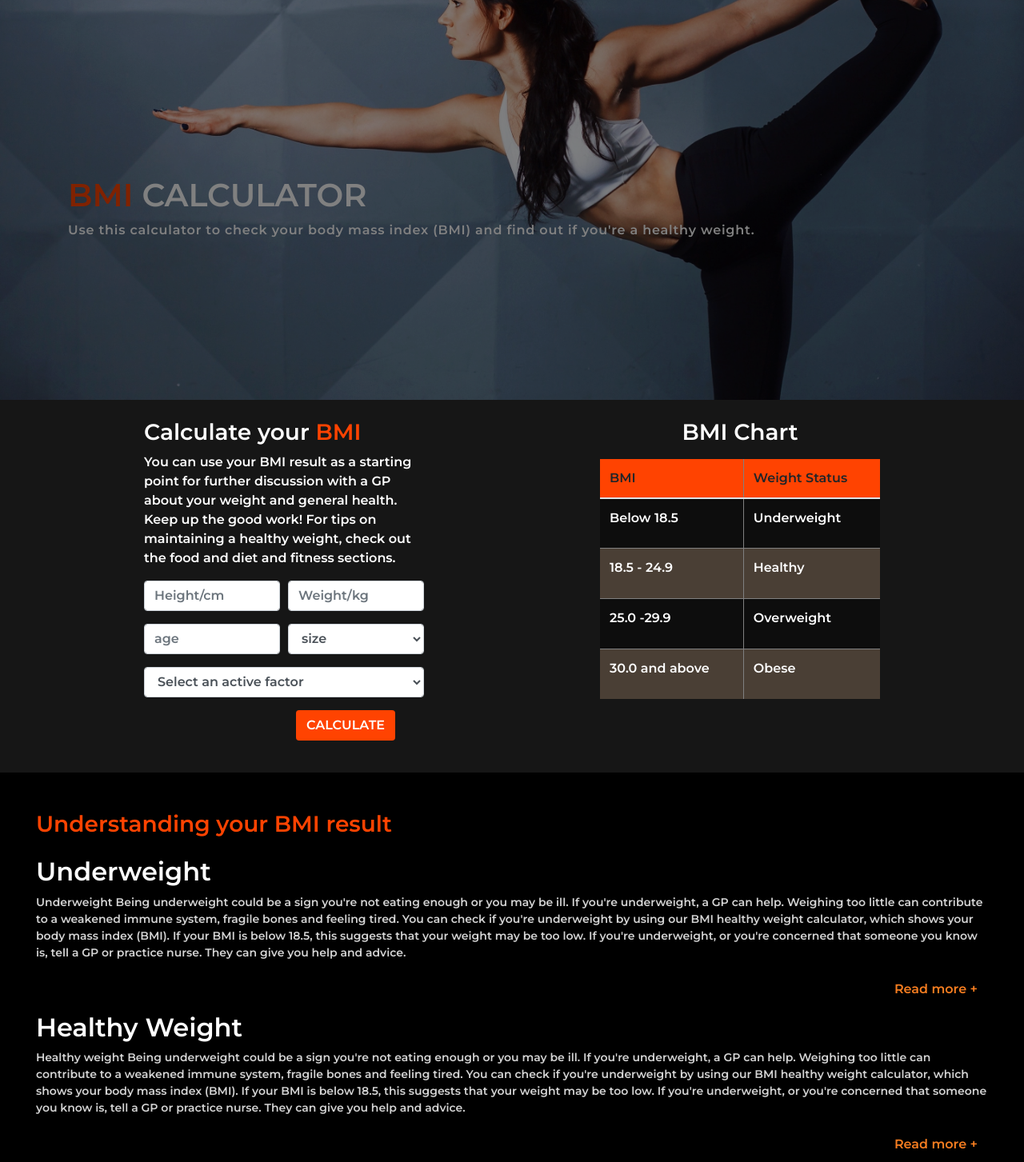
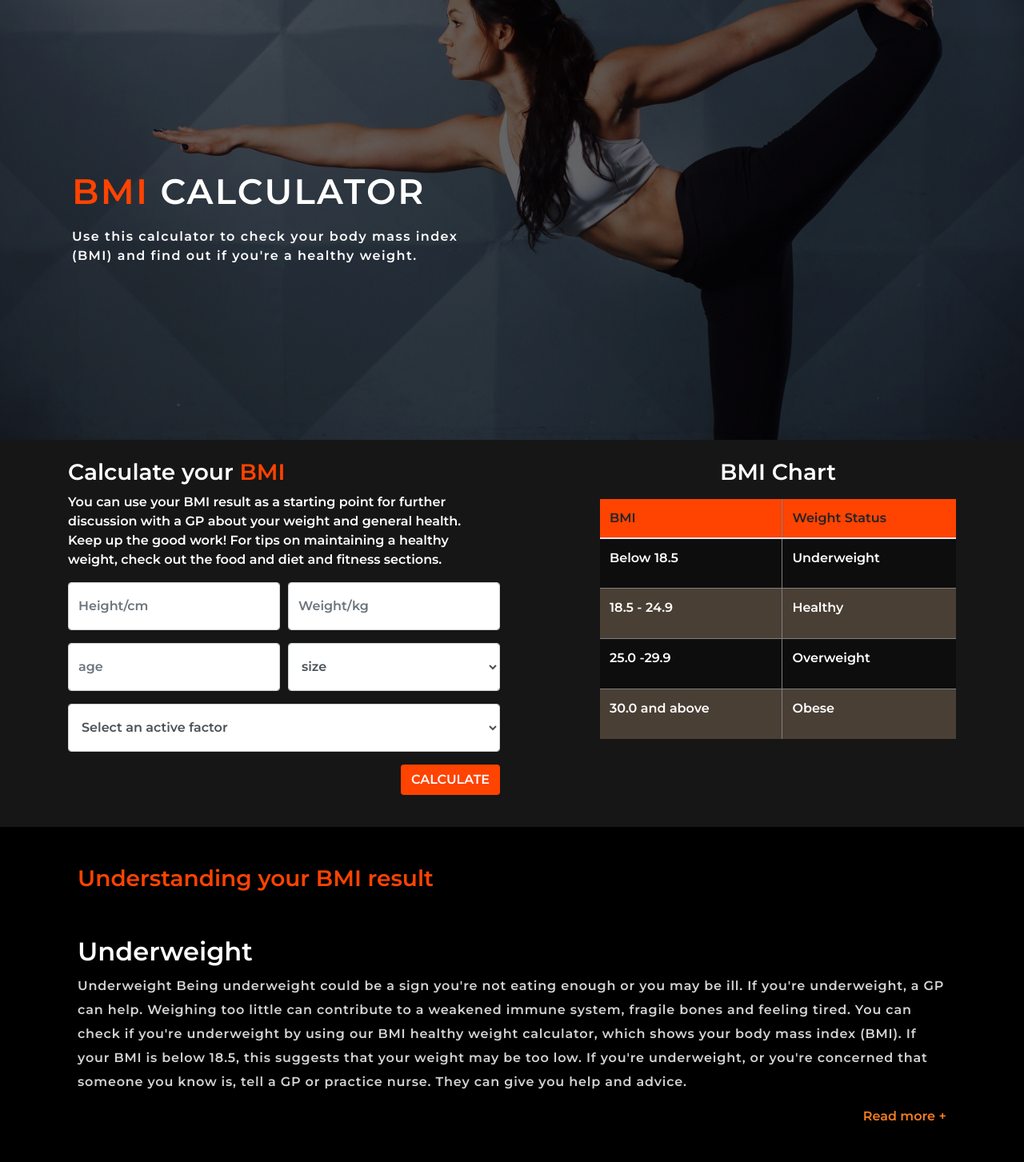
Before and after one commit to hngi/NEW-AVENGERS-VARIATION-2-GYM-FITNESS, a plain HTML site: page bmi-calculator.html in a window 1280 px wide. Shown: the top 1453 px of the page at 80% size. Drawn offline with Linux system fonts and the light colour scheme.

Commit message:
feat:bmi-calculator page

```diff
--- a/assets/css/custom-css/main.css
+++ b/assets/css/custom-css/main.css
@@ -21,16 +21,64 @@ body {
 .big-banner {
     background-image: url('../../img/bmi-banner.png');
     background-size: cover;
-    filter: brightness(50%);
+    /* filter: brightness(50%); */
     background-position: center;
     background-repeat: no-repeat;
     width: 100%;
 }
 
+.overlay {
+    height: inherit;
+    width: 100%;
+    top: 0;
+    left: 0;
+    position: absolute;
+    background-color: rgba(0, 0, 0, 0.6);
+}
+
+.footer-overlay {
+    height: inherit;
+    width: 100%;
+    left: 0;
+    position: absolute;
+    background-color: rgba(0, 0, 0, 0.6);
+}
+
+.bmi-head {
+    font-family: 'Montserrat', sans-serif;
+    font-style: normal;
+    font-weight: 900;
+    font-size: 60px;
+    line-height: 73px;
+    letter-spacing: 0.05em;
+    margin-left: 60px;
+}
+
+.bmi-desc {
+    font-style: normal;
+            font-weight: normal;
+            font-size: 20px;
+            letter-spacing: 0.09em;
+    margin-left: 60px;
+}
+
+.bmi-text {
+    line-height: 30px;
+letter-spacing: 0.05em;
+}
+
+.bmi-input {
+    height: 60px
+}
+
+.banner-footer {
+    height: inherit;
+}
+
 .end-banner {
     background-image: url('../../img/bmi-end.png');
     background-size: cover;
-    filter: brightness(50%);
+    /* filter: brightness(50%); */
     background-position: center;
     background-repeat: no-repeat;
     width: 100%;
@@ -42,8 +90,8 @@ body {
     color: #ffffff;
     font-weight: bold;
 }
-.banner-text {
-    margin-top: 220px;
+.banner {
+    height: inherit;
 }
 .end-banner-text {
     margin-top: 230px;
@@ -74,4 +122,39 @@ body {
         margin: 0 auto;
     }
 
+    .bmi-desc {
+        font-size: 16px;
+        margin-left: 10px;
+        padding: 0;
+    }
+
+    .bmi-head {
+        font-size: 44px;
+        margin-left: 10px;
+        padding: 0;
+    }
+
+    .bmi-text {
+        font-size: 14px;
+        line-height: 28px;
+    }
+
+    .bmi-link {
+        justify-content: center !important;
+    }
+
+    .calculate-btn {
+        justify-content: center !important;
+    }
+
 }
+
+@media (min-width: 768px) {
+    .bmi-desc {
+        font-size: 16px;
+    }
+
+    .bmi-head {
+        font-size: 44px;
+    }
+}
--- a/bmi-calculator.html
+++ b/bmi-calculator.html
@@ -4,10 +4,10 @@
 <head>
   <meta charset="UTF-8">
   <meta name="viewport" content="width=device-width, initial-scale=1.0">
-    <link rel="stylesheet" href="../../assets/css/bootstrap-css/bootstrap.min.css">
-    <link rel="stylesheet" href="../../assets/css/custom-css/footer.css">
-    <link rel="stylesheet" href="../../assets/css/custom-css/header.css">
-    <link rel="stylesheet" href="../../assets/css/custom-css/main.css">
+  <link rel="stylesheet" href="./assets/css/bootstrap-css/bootstrap.min.css">
+  <link rel="stylesheet" href="./assets/css/custom-css/footer.css">
+  <link rel="stylesheet" href="./assets/css/custom-css/header.css">
+  <link rel="stylesheet" href="./assets/css/custom-css/main.css">
   <link href="https://fonts.googleapis.com/css2?family=Montserrat:wght@600&display=swap" rel="stylesheet">
   <title>Gym | Fitness</title>
 </head>
@@ -15,69 +15,72 @@
 <body>
   <!-- Page header -->
   <section class="page-section ">
-        <div class="container-fluid big-banner img" style="height: 500px;">
-            <div class="container">
-                <div class="row">
-                    <div class="col banner-text">
-                        <h1 style="color:#FF4301;">BMI <span class="text-white"> CALCULATOR</span></h1>
-                        <p class="text-white" style="font-weight: normal; letter-spacing: 0.05em;line-height: 24px;">Use this calculator to check your body  mass index
+    <div class="container-fluid big-banner img" style="height: 550px;">
+      <!-- <div class="container"> -->
+      <div class="overlay"></div>
+      <div class="row flex banner align-content-center">
+        <div class="col ml-6">
+          <h1 class="bmi-head col-lg-7  col-md-12" style="color:#FF4301;">BMI <span class="text-white">CALCULATOR</span>
+          </h1>
+          <p class="ml-6 col-lg-5 col-md-8 bmi-desc text-white">Use this
+            calculator to check your body mass index
             (BMI) and find out if you're a healthy weight.</p>
         </div>
       </div>
     </div>
-        </div>
+    <!-- </div> -->
   </section>
 
   <!-- Calculator section  -->
   <section class="page-section" style="background: rgba(13, 13, 13, 0.96);">
     <div class="container pt-4 pb-4 mx-auto">
-            <div class="row justify-content-center">
-                <div class="calculate col-lg-4 col-md-4 col-sm-12 mx-auto">
+      <div class="row justify-content-between">
+        <div class="calculate col-lg-6 col-md-12 col-sm-12 mx-aut">
           <h3 class="text-white">Calculate your <span style="color:#FF4301;"> BMI</span></h3>
-                    <p class="text-white">You can use your BMI result as a starting point for further discussion with a GP about your weight and general health.
-                         Keep up the good work! For tips on maintaining a healthy weight, check out the food and diet and fitness sections.</p>
-                    <form action="">
+          <p class="text-white">You can use your BMI result as a starting point for further discussion with a GP about
+            your weight and general health. <br />
+            Keep up the good work! For tips on maintaining a healthy weight, check out the food and diet and fitness
+            sections.</p>
+          <form class="d-flex flex-column" action="">
             <div class="form-row">
-                            <div class=" form-group col-lg-6 col-md-6">
-                              <input type="text" class="form-control" placeholder="Height/cm">
+              <div class=" form-group col-lg-6 col-md-12">
+                <input type="text" class="form-control bmi-input" placeholder="Height/cm">
               </div>
-                            <div class="form-group col-lg-6 col-md-6">
-                              <input type="text" class="form-control" placeholder="Weight/kg">
+              <div class="form-group col-lg-6 col-md-12">
+                <input type="text" class="form-control bmi-input" placeholder="Weight/kg">
               </div>
             </div>
             <div class="form-row">
-                            <div class="form-group col-lg-6 col-md-4">
-                                <input type="text" class="form-control" placeholder="age">
+              <div class="form-group col-lg-6 col-md-6">
+                <input type="text" class="form-control bmi-input" placeholder="age">
               </div>
-                            <div class="form-group col-lg-6  col-md-4">
-                                <select id="inputState" class="form-control">
+              <div class="form-group col-lg-6  col-md-6">
+                <select id="inputState" class="form-control bmi-input">
                   <option selected>size</option>
                   <option>...</option>
                 </select>
               </div>
             </div>
             <div class="row">
-                            <div class="form-group col-lg-12 col-md-8">
-                                <select id="inputState" class="form-control">
+              <div class="form-group col-lg-12 col-md-12">
+                <select id="inputState" class="form-control bmi-input">
                   <option selected>Select an active factor</option>
                   <option>...</option>
                 </select>
               </div>
-                            <div class="form-group col-lg-12 col-md-8">
-                              <div class="col-lg-6 float-right calculate-btn">
+              <div class="form-group d-flex flex-row justify-content-end col calculate-btn">
                 <button class="btn " style="background-color: #FF4301; color: #ffffff;">CALCULATE</button>
-                              </div>
               </div>
             </div>
           </form>
         </div>
-                <div class="col-lg-4 col-md-4 col-sm-12 mx-auto">
+        <div class="col-lg-5 col-md-12 col-sm-12 mx-auo">
           <h3 class="text-white text-center mb-3">BMI Chart</h3>
           <table class="table " rules='all'>
             <thead style="font-weight: bolder;">
               <tr style="background-color: #FF4301;">
-                              <th scope="col">BMI</th>
-                              <th scope="col">Weight Status</th>
+                <th style="font-weight: bold !important;" scope="col">BMI</th>
+                <th style="font-weight: bold !important;" scope="col">Weight Status</th>
               </tr>
             </thead>
             <tbody class="table-body">
@@ -85,7 +88,7 @@
                 <td>Below 18.5</td>
                 <td>Underweight</td>
               </tr>
-                            <tr style="background-color: #4A3F35;" >
+              <tr style="background-color: #4A3F35;">
                 <td>18.5 - 24.9</td>
                 <td> Healthy </td>
               </tr>
@@ -104,46 +107,66 @@
     </div>
   </section>
 
-    <!-- essay -->
+  <!-- Third section -->
 
   <section class="page-section" style="background-color: black;">
     <div class="container-fluid ">
-            <div class="col">
-                <div class="col pt-5 pb-3 " style="color: #FF4301;">
+      <div class="col-11 mx-auto">
+        <div class="col pt-5 pb-5 " style="color: #FF4301;">
           <h3>Understanding your BMI result</h3>
         </div>
         <div class="col pb-5">
           <h2 style="color: #ffffff;">Underweight</h2>
-                  <p style="color: lightgrey; font-size: 14px;">Underweight Being underweight could be a sign you're not eating enough or you may be ill.
+          <p style="color: lightgrey; " class="bmi-text">Underweight Being underweight could be a sign
+            you're not eating
+            enough or you may be ill.
             If you're underweight, a GP can help. Weighing too little can contribute to a weakened immune system,
-                      fragile bones and feeling tired. You can check if you're underweight by using our BMI healthy weight calculator,
-                       which shows your body mass index (BMI). If your BMI is below 18.5, this suggests that your weight may be too low.
-                       If you're underweight, or you're concerned that someone you know is, tell a GP or practice nurse. They can give you help and advice. </p>
-                  <a class="btn btn-xl float-right read-more" style="color:#F57D20;" href="#">Read more +</a>
+            fragile bones and feeling tired. You can check if you're underweight by using our BMI healthy weight
+            calculator,
+            which shows your body mass index (BMI). If your BMI is below 18.5, this suggests that your weight may be too
+            low.
+            If you're underweight, or you're concerned that someone you know is, tell a GP or practice nurse. They can
+            give you help and advice. </p>
+          <a class="d-flex justify-content-end bmi-link" style="color:#F57D20;" href="#">Read more +</a>
 
         </div>
         <div class="col pb-5">
           <h2 style="color: #ffffff;">Healthy Weight</h2>
-                  <p style="color: lightgrey; font-size: 14px;">Healthy weight Being underweight could be a sign you're not eating enough or you may be ill.
+          <p style="color: lightgrey; " class="bmi-text">Healthy weight Being underweight could be a
+            sign you're not
+            eating enough or you may be ill.
             If you're underweight, a GP can help. Weighing too little can contribute to a weakened immune system,
-                    fragile bones and feeling tired. You can check if you're underweight by using our BMI healthy weight calculator, which shows your body mass index (BMI). If your BMI is below 18.5, this suggests that your weight may be too low. If you're underweight, or you're concerned that someone you know is, tell a GP or practice nurse.
+            fragile bones and feeling tired. You can check if you're underweight by using our BMI healthy weight
+            calculator, which shows your body mass index (BMI). If your BMI is below 18.5, this suggests that your
+            weight may be too low. If you're underweight, or you're concerned that someone you know is, tell a GP or
+            practice nurse.
             They can give you help and advice.</p>
-                  <a class="btn btn-xl float-right read-more" style="color:#F57D20;" href="#">Read more +</a>
+          <a class="d-flex justify-content-end bmi-link" style="color:#F57D20;" href="#">Read more +</a>
         </div>
         <div class="col pb-5">
           <h2 style="color: #ffffff;">Overweight</h2>
-                  <p style="color:lightgrey; font-size: 14px;">Healthy weight Being underweight could be a sign you're not eating enough or you may be ill.
+          <p style="color:lightgrey; " class="bmi-text">Healthy weight Being underweight could be a sign
+            you're not
+            eating enough or you may be ill.
             If you're underweight, a GP can help. Weighing too little can contribute to a weakened immune system,
-                     fragile bones and feeling tired. You can check if you're underweight by using our BMI healthy weight calculator, which shows your body mass index (BMI). If your BMI is below 18.5, this suggests that your weight may be too low. If you're underweight, or you're concerned that someone you know is, tell a GP or practice nurse.
+            fragile bones and feeling tired. You can check if you're underweight by using our BMI healthy weight
+            calculator, which shows your body mass index (BMI). If your BMI is below 18.5, this suggests that your
+            weight may be too low. If you're underweight, or you're concerned that someone you know is, tell a GP or
+            practice nurse.
             They can give you help and advice. </p>
-                  <a class="btn btn-xl float-right read-more" style="color:#F57D20;" href="#">Read more +</a>
+          <a class="d-flex justify-content-end bmi-link" style="color:#F57D20;" href="#">Read more +</a>
         </div>
         <div class="col pb-5">
           <h2 style="color: #ffffff;">Overweight</h2>
-                  <p style="color:lightgrey; font-size: 14px;">Healthy weight Being underweight could be a sign you're not eating enough or you may be ill. If you're underweight, a GP can help.
-                     Weighing too little can contribute to a weakened immune system, fragile bones and feeling tired. You can check if you're underweight by using our BMI healthy weight calculator, which shows your body mass index (BMI). If your BMI is below 18.5, this suggests that your weight may be too low. If you're underweight, or you're concerned that someone you know is, tell a GP or practice nurse.
+          <p style="color:lightgrey; " class="bmi-text">Healthy weight Being underweight could be a sign
+            you're not
+            eating enough or you may be ill. If you're underweight, a GP can help.
+            Weighing too little can contribute to a weakened immune system, fragile bones and feeling tired. You can
+            check if you're underweight by using our BMI healthy weight calculator, which shows your body mass index
+            (BMI). If your BMI is below 18.5, this suggests that your weight may be too low. If you're underweight, or
+            you're concerned that someone you know is, tell a GP or practice nurse.
             They can give you help and advice. </p>
-                  <a class="btn btn-xl float-right read-more" style="color: #F57D20;" href="#">Read more +</a>
+          <a class="d-flex justify-content-end bmi-link" style="color: #F57D20;" href="#">Read more +</a>
         </div>
       </div>
     </div>
@@ -152,15 +175,16 @@
   <!-- second image -->
 
   <section class="page-section end-banner" style="height: 500px;">
-        <div class="container">
-            <div class="row text-center">
+    <!-- <div class="container"> -->
+    <div class="row text-center banner-footer">
+      <div class="footer-overlay"></div>
       <div class="col text-white">
         <h3 class=" end-banner-text">REGISTER NOW TO GET DEALS</h3>
         <p>WHERE HEALTH MEETS FITNESS</p>
         <button class="btn" style="background:#FF4301; color: #ffffff;">Register</button>
       </div>
     </div>
-        </div>
+    <!-- </div> -->
   </section>
   <!-- begin footer -->
 
```
Lines whose indentation alone changed are shown as unchanged.
